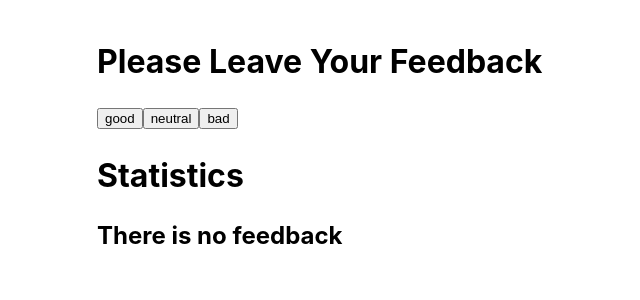
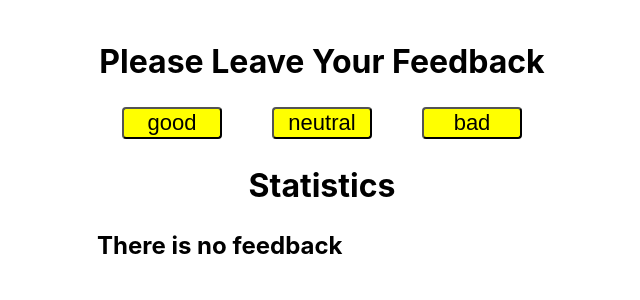
Before and after one commit to llNonlosoll/goit-react-hw-04-feedback, a React (Create React App) app: page / in a window 1280 px wide. Shown: the top 300 px of the page, without its empty margins (318-958 px from the left). Built offline with nearby package versions, Linux system fonts and the light colour scheme.

Commit message:
buttons done

```diff
--- a/src/components/App.jsx
+++ b/src/components/App.jsx
@@ -1,6 +1,6 @@
 import { Component } from 'react';
 import { Statistics } from './statistics/statistics';
-import { FeedbackOptions } from './feedbackOptions/feedbackOptions';
+import { FeedbackOptions } from './FeedbackOptions/FeedbackOptions';
 import { Section } from './Section/SectionTitle';
 import { Notification } from './notification/notification';
 
--- a/src/components/Section/SectionTitle.styled.jsx
+++ b/src/components/Section/SectionTitle.styled.jsx
@@ -2,4 +2,5 @@ import styled from 'styled-components';
 
 export const Title = styled.h2`
   font-size: 32px;
+  text-align: center;
 `;
--- /dev/null
+++ b/src/components/feedbackOptions/FeedbackOptions.styled.jsx
@@ -0,0 +1,19 @@
+import styled from 'styled-components';
+
+export const Container = styled.div`
+  display: flex;
+  justify-content: space-around;
+`;
+
+export const Item = styled.button`
+  width: 100px;
+  font-size: 22px;
+  background-color: yellow;
+  border-radius: 4px;
+  cursor: pointer;
+
+  &:hover {
+    color: #ffffff;
+    background-color: blue;
+  }
+`;
--- a/src/components/feedbackOptions/feedbackOptions.jsx
+++ b/src/components/feedbackOptions/feedbackOptions.jsx
@@ -1,10 +1,11 @@
 import PropTypes from 'prop-types';
+import { Item, Container } from './FeedbackOptions.styled';
 
 export const FeedbackOptions = ({ options, onLeaveFeedback }) => {
   return (
-    <div>
+    <Container>
       {options.map(option => (
-        <button
+        <Item
           key={option}
           type="button"
           onClick={() => {
@@ -12,9 +13,9 @@ export const FeedbackOptions = ({ options, onLeaveFeedback }) => {
           }}
         >
           {option}
-        </button>
+        </Item>
       ))}
-    </div>
+    </Container>
   );
 };
 
```
